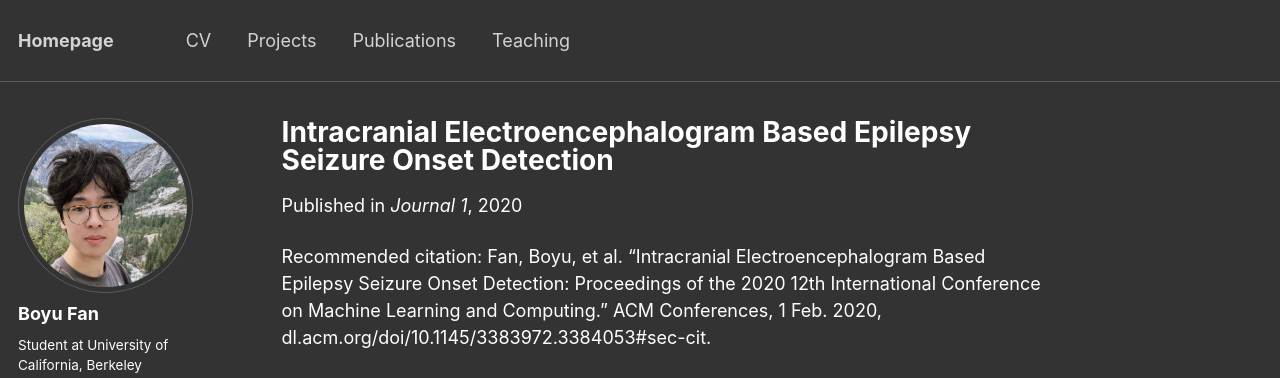
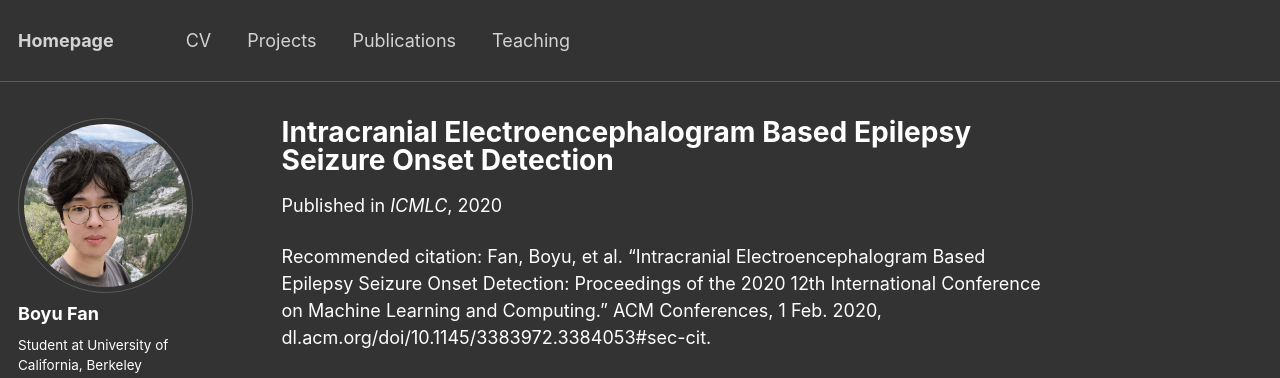
Before and after one commit to BoyuFan1/BoyuFan1, a Jekyll site: the page built from _publications/ICMLC.md, in a window 1280 px wide and 1029 px high. Shown: the top 378 px of the window. Built offline with Jekyll 4.4.1, drawn with Linux system fonts in a browser that asks for light colours.

Commit message:
Update ICMLC.md

```diff
--- a/_publications/ICMLC.md
+++ b/_publications/ICMLC.md
@@ -4,7 +4,7 @@ collection: publications
 permalink: /publication/ICMLC
 excerpt: 'In this study, we introduce an intracranial Electroencephalogram (iEEG)-based seizure detection algorithm that leverages high-frequency components in iEEG signals, achieving over 99% accuracy and a 94% F1 score on 1-second windows across three patients. Our analysis of various classifiers, considering both performance and power consumption, identifies gradient boosted decision trees as the most suitable for this task. [Paper Url](https://dl.acm.org/doi/10.1145/3383972.3384053#sec-cit)'
 date: 2020-02-01
-venue: 'Journal 1'
+venue: 'ICMLC'
 paperurl: ''
 citation: 'Fan, Boyu, et al. “Intracranial Electroencephalogram Based Epilepsy Seizure Onset Detection: Proceedings of the 2020 12th International Conference on Machine Learning and Computing.” ACM Conferences, 1 Feb. 2020, dl.acm.org/doi/10.1145/3383972.3384053#sec-cit.'
 ---
```
